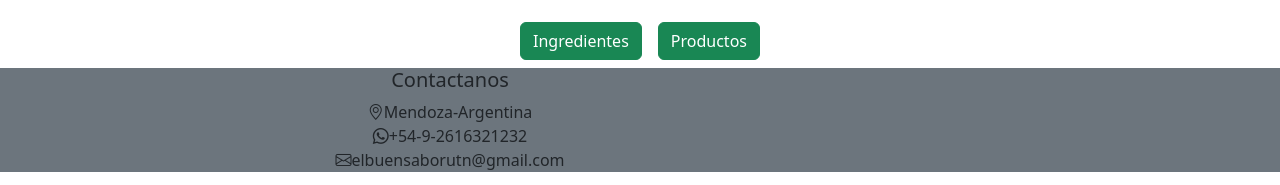
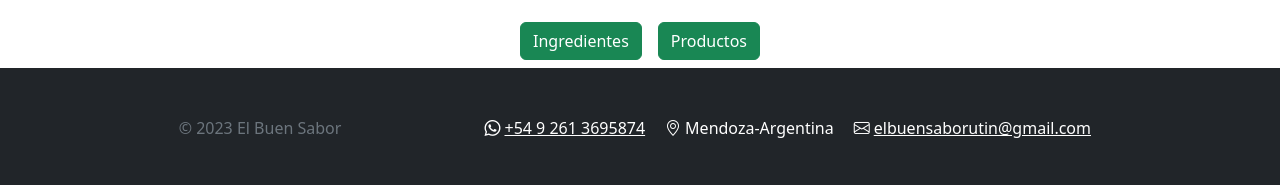
Before and after one commit to RamaHualpusher/Illuminati-ElBuenSabor-Frontend, a React (Create React App) app: page / in a window 1280 px wide. Shown: the part 1338-1523 px from the top of the page. Built offline with nearby package versions, Linux system fonts and the light colour scheme.

Commit message:
Mejora del Footer y agregacion de APIs

```diff
--- a/src/components/Footer/Footer.tsx
+++ b/src/components/Footer/Footer.tsx
@@ -1,36 +1,37 @@
-import React from "react";
+import React from 'react';
+import { Container, Row, Col } from 'react-bootstrap';
 
-const Footer = () => {
+const Footer: React.FC = () => {
   return (
-    <div className="footer-container bg-secondary">
-      <div className="container">
-        <div className="row justify-content-center align-items-center">
-          <div className="col-md-4 text-center">
-            <h5 className="contact-us">Contactanos</h5>
-            <div className="footer-contact-item">
-              <i className="bi bi-geo-alt icon"></i>
-              <span>Mendoza-Argentina</span>
-            </div>
-            <div className="footer-contact-item">
-              <i className="bi bi-whatsapp icon"></i>
-              <span>+54-9-2616321232</span>
-            </div>
-            <div className="footer-contact-item">
-              <i className="bi bi-envelope icon"></i>
-              <span>elbuensaborutn@gmail.com</span>
-            </div>
-          </div>
-          <div className="col-md-4">
-            <div className="arrow-container">
-              <div className="arrow-bottom">
-                <div className="img-logo"></div>
-              </div>
-            </div>
-          </div>
-
-        </div>
-      </div>
-    </div>
+    <footer className="bg-dark py-5">
+      <Container>
+        <Row className="align-items-center">
+          <Col md={4}>
+            <p className="text-muted mb-0">© {new Date().getFullYear()} El Buen Sabor</p>
+          </Col>
+          <Col md={7}>
+            <ul className="list-unstyled mb-0 d-flex justify-content-end ">
+              <li className="mx-2">
+                <i className="bi bi-whatsapp text-white"></i>
+                <a href={`https://wa.me/5492613695874`} target="_blank" rel="noreferrer" className="footer-link text-white px-1" >
+                  +54 9 261 3695874
+                </a>
+              </li>
+              <li className="mx-2">
+                <i className="bi bi-geo-alt text-white"></i>
+                <span className="footer-text text-white px-1">Mendoza-Argentina</span>
+              </li>
+              <li className="mx-2">
+                <i className="bi bi-envelope text-white"></i>
+                <a href="mailto:elbuensaborutin@gmail.com" className="footer-link text-white px-1">
+                  elbuensaborutin@gmail.com
+                </a>
+              </li>
+            </ul>
+          </Col>
+        </Row>
+      </Container>
+    </footer>
   );
 };
 
```
